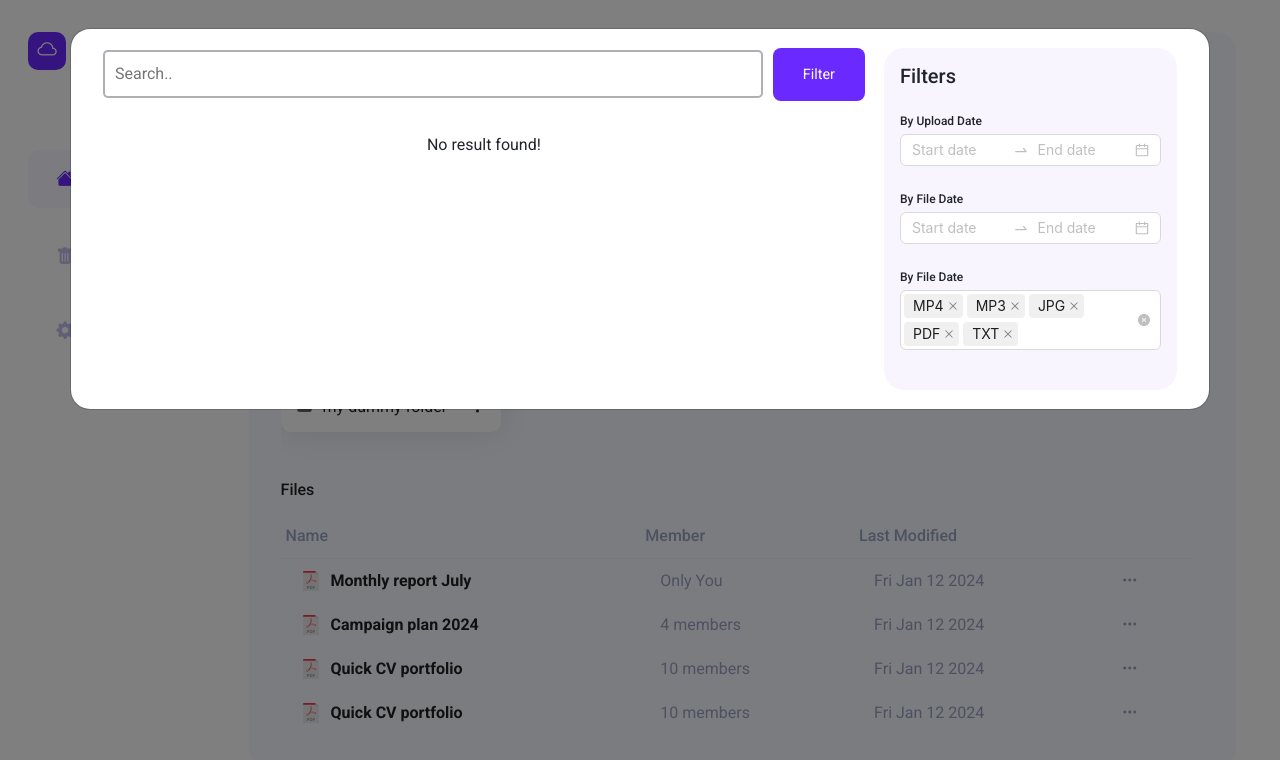
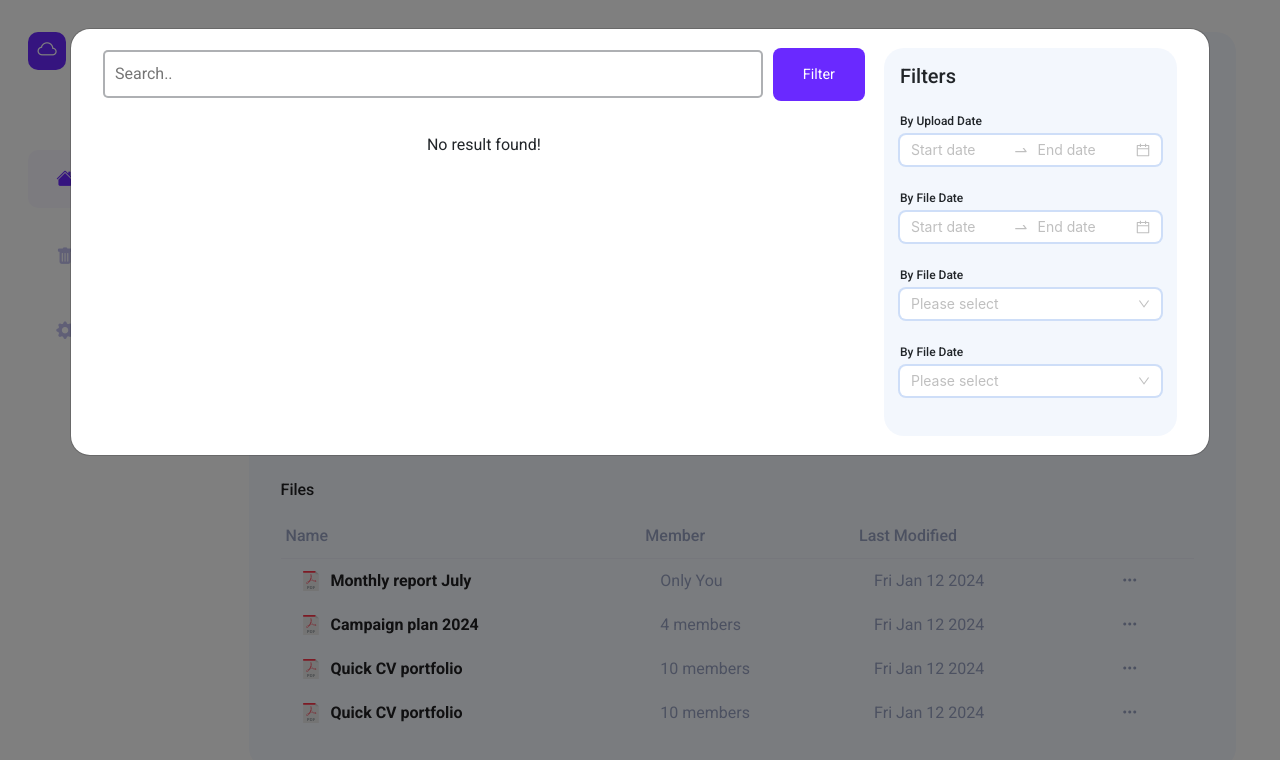
Before and after one commit to Charlygraphy23/drive-clone, a Next.js app: page / in a window 1280 px wide. Both pictures are taken after a click on the button "Search File..". Shown: the top 760 px of the page. Built offline with nearby package versions, Linux system fonts and the light colour scheme; grey boxes are pictures that could not be loaded.

Commit message:
WIP search filters

```diff
--- /dev/null
+++ b/app/components/header/components/search/components/filters/components/filterSelect.tsx
@@ -0,0 +1,29 @@
+"use client"
+
+import { Select, SelectProps } from 'antd';
+import { FilterStateType } from '..';
+
+type Props = {
+    type: keyof FilterStateType,
+    value: string[],
+    options: SelectProps['options']
+    onChange: (value: any, type: keyof FilterStateType) => void
+};
+
+const FilterSelect = ({ value, options, onChange, type }: Props) => {
+    return (
+        <Select
+            className="antd__appTheme"
+            style={{ width: "100%" }}
+            mode="multiple"
+            allowClear
+            value={value}
+            placeholder="Please select"
+            onChange={(value) => onChange(value, type)}
+            options={options}
+            popupClassName="antd__appTheme"
+        />
+    )
+}
+
+export default FilterSelect
--- a/app/components/header/components/search/components/filters/index.tsx
+++ b/app/components/header/components/search/components/filters/index.tsx
@@ -1,29 +1,36 @@
 "use client"
 
-import { DatePicker, Select, SelectProps } from 'antd';
+import { DatePicker, SelectProps } from 'antd';
 import { Dayjs } from 'dayjs';
 import { useState } from 'react';
+import FilterSelect from './components/filterSelect';
 import FilterWrapper from './components/filterWrapper';
 import style from './style.module.scss';
-import { CONTENT_TYPE } from './utils/index.utils';
+import { CONTENT_TYPE, HASHTAGS, getContentType, getTagsForSearch } from './utils/index.utils';
 
-// dayjs.extend(customParseFormat);
+export interface FilterStateType {
+    createdAt: [typeof Dayjs, typeof Dayjs],
+    exifDate: [typeof Dayjs, typeof Dayjs],
+    type: string[],
+    hashtags: string[]
+}
 
 const { RangePicker } = DatePicker;
-const options: SelectProps['options'] = CONTENT_TYPE.map(val => ({
-    label: val?.toUpperCase(),
-    value: val
-}));
+const typeOptions: SelectProps['options'] = getContentType(CONTENT_TYPE)
+const hashtagsOptions: SelectProps['options'] = getTagsForSearch(HASHTAGS)
+
+
 
 const SearchFilters = () => {
-    const [state, setState] = useState({
+    const [state, setState] = useState<FilterStateType>({
         createdAt: [Dayjs, Dayjs],
         exifDate: [Dayjs, Dayjs],
-        type: options
+        type: [],
+        hashtags: []
     });
 
-    const onChange = (value: any, type: keyof typeof state) => {
-        console.log("Value", value)
+    const onChange = (value: any, type: keyof FilterStateType) => {
+        console.log("Value", value, type)
 
         setState(prev => ({
             ...prev,
@@ -31,30 +38,48 @@ const SearchFilters = () => {
         }))
     }
 
-
-
     return (
         <div className={style.filters}>
             <h5 className="mb-4">Filters</h5>
 
             <div className={style.wrapper}>
                 <FilterWrapper label='By Upload Date' >
-                    <RangePicker value={state.createdAt as any} allowClear onChange={(dates) => onChange(dates, "createdAt")} />
+                    <RangePicker
+                        value={state.createdAt as any}
+                        allowClear
+                        popupClassName="antd__appTheme"
+                        className="antd__appTheme"
+                        onChange={(dates) => onChange(dates, "createdAt")}
+                    />
                 </FilterWrapper>
 
                 <FilterWrapper label='By File Date' >
-                    <RangePicker value={state.createdAt as any} allowClear onChange={(dates) => onChange(dates, "exifDate")} />
+                    <RangePicker
+                        popupClassName="antd__appTheme"
+                        className="antd__appTheme"
+                        value={state.exifDate as any}
+                        allowClear
+                        onChange={(dates) => onChange(dates, "exifDate")}
+                    />
                 </FilterWrapper>
 
                 <FilterWrapper label='By File Date' >
-                    <Select
-                        style={{ width: "100%" }}
-                        mode="multiple"
-                        allowClear
+                    <FilterSelect
                         value={state.type}
-                        placeholder="Please select"
-                        onChange={(value) => onChange(value, "type")}
-                        options={options}
+                        onChange={onChange}
+                        options={typeOptions}
+                        type={"type"}
+
+                    />
+                </FilterWrapper>
+
+
+                <FilterWrapper label='By File Date' >
+                    <FilterSelect
+                        value={state.hashtags}
+                        onChange={onChange}
+                        options={hashtagsOptions}
+                        type={"hashtags"}
                     />
                 </FilterWrapper>
             </div>
--- a/app/components/header/components/search/components/filters/style.module.scss
+++ b/app/components/header/components/search/components/filters/style.module.scss
@@ -2,15 +2,16 @@
 
 .filters {
 	width: 400px;
-	background-color: rgba(color.$violet-color, 0.06);
+	background-color: rgba(color.$light-blue, 0.06);
 	border-radius: 20px;
 	padding: 1rem;
 
+	.wrapper {
 		.label {
 			margin-bottom: 1.5rem;
 
 			p {
-			margin-bottom: 4px;
+				margin-bottom: 5px;
 				font-weight: 500;
 				font-size: 0.75rem;
 			}
@@ -33,4 +34,9 @@
 				}
 			}
 		}
+
+		.filter {
+			background-color: red;
 		}
+	}
+}
--- a/app/components/header/components/search/components/filters/utils/index.utils.ts
+++ b/app/components/header/components/search/components/filters/utils/index.utils.ts
@@ -1 +1,16 @@
+
+// TODO: this will fetch from DB
 export const CONTENT_TYPE = ["mp4", "mp3", "jpg", "pdf", 'txt']
+
+// TODO: this will fetch from DB
+export const HASHTAGS = ["room", "party", "team"]
+
+export const getContentType = (types: string[]) => types.map(val => ({
+    label: val?.toUpperCase(),
+    value: val
+}));
+
+export const getTagsForSearch = (tags: string[]) => tags.map(val => ({
+    label: `#${val}`,
+    value: val
+}));
--- a/app/globals.scss
+++ b/app/globals.scss
@@ -85,3 +85,68 @@ input {
 	padding: 0 !important;
 	margin: 0 !important;
 }
+
+.antd__appTheme {
+	.ant-select-selector {
+		border: none !important;
+		box-shadow: 0 0 0 2px rgba(color.$light-blue, 0.2) !important;
+
+		.ant-select-selection-overflow-item {
+			& > span {
+				border: 1px solid rgba(color.$light-brown1, 0.6);
+				font-weight: 600;
+				font-size: 0.75rem;
+				background-color: color.$light-brown;
+			}
+		}
+	}
+
+	.ant-picker-cell {
+		&.ant-picker-cell-today .ant-picker-cell-inner {
+			&::before {
+				border-color: color.$light-brown1;
+			}
+		}
+
+		// .ant-picker-cell-inner {
+		// 	background: red;
+		// }
+
+		&.ant-picker-cell-in-view.ant-picker-cell-range-start:not(
+				.ant-picker-cell-disabled
+			),
+		&.ant-picker-cell-in-view.ant-picker-cell-range-end:not(
+				.ant-picker-cell-disabled
+			) {
+			&::before,
+			.ant-picker-cell-inner {
+				background: color.$light-brown1;
+			}
+		}
+
+		&.ant-picker-cell-in-view.ant-picker-cell-in-range {
+			&::before {
+				background: color.$light-brown;
+			}
+		}
+	}
+
+	&.ant-picker {
+		border: none !important;
+		box-shadow: 0 0 0 2px rgba(color.$light-blue, 0.2) !important;
+
+		.ant-picker-active-bar {
+			background-color: rgba(color.$light-blue, 0.7);
+		}
+	}
+
+	.ant-select-item {
+		&.ant-select-item-option-selected {
+			background-color: color.$light-brown;
+
+			.ant-select-item-option-state {
+				color: color.$light-brown1;
+			}
+		}
+	}
+}
--- a/app/styles/variable.scss
+++ b/app/styles/variable.scss
@@ -1,7 +1,10 @@
 $primary-color: #6a29ff;
+$light-brown: #feece2;
+$light-brown1: #ffbe98;
 $secondary-color: #ffffff;
 $light-primary-color: #f9f7fe;
 $violet-color: #8652ff;
+$light-blue: #387adf;
 $text-gray-color: #99a3c2;
 $icon-color: #c0bfed;
 $black-color: #202022;
```
Lines whose indentation alone changed are shown as unchanged.
